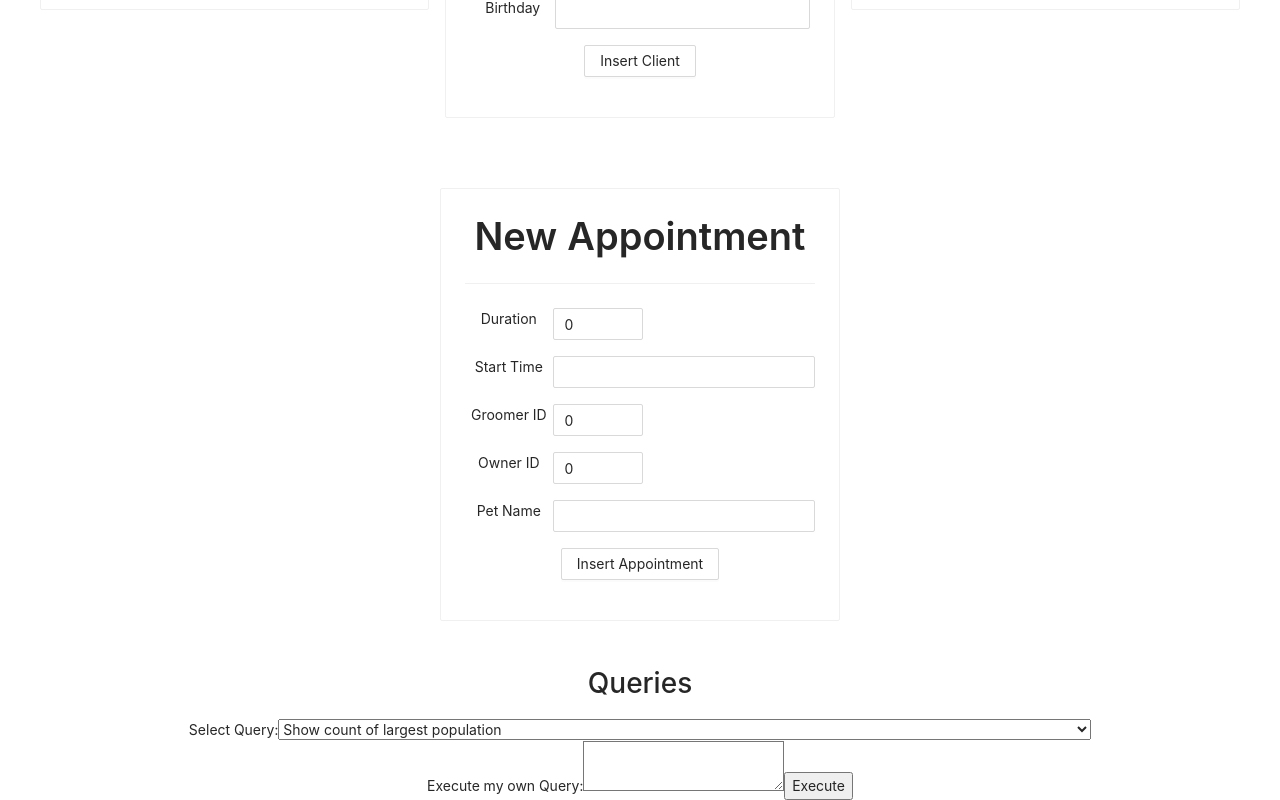
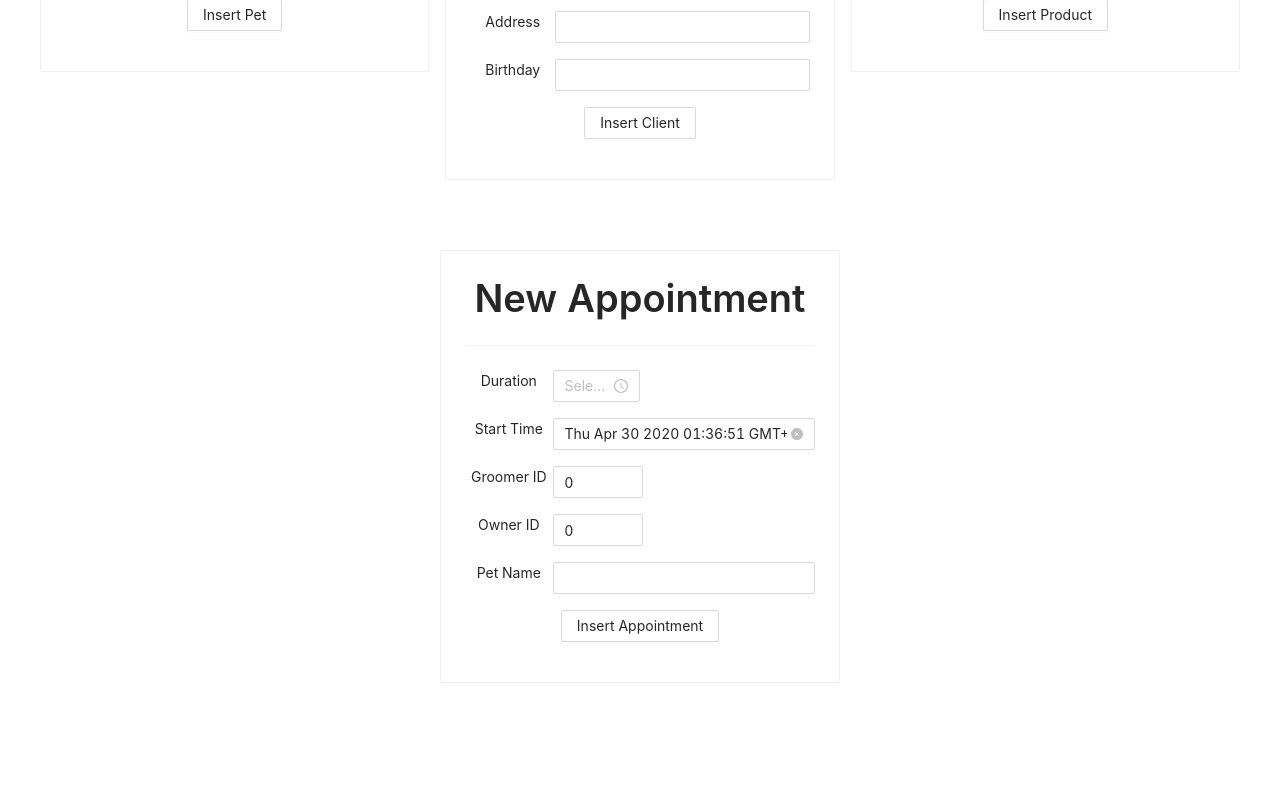
Before and after one commit to almadireddy/petCompany, a React (Create React App) app in the folder pet-front-end/: page / in a window 1280 px wide. Shown: the part 416-1216 px from the top of the page. After the commit the page ends 1159 px from the top, so only its background shows below. Built offline with nearby package versions, Linux system fonts and the light colour scheme.

Commit message:
stylized query selector

```diff
--- a/pet-front-end/src/App.js
+++ b/pet-front-end/src/App.js
@@ -7,18 +7,22 @@ import ProductInserter from './components/productInserter';
 import ClientInserter from './components/clientInserter';
 import Selector from './components/selector';
 import { Card, Col, Row } from 'antd';
+import { Tabs } from 'antd';
+
 import 'antd/es/card/style/css';
 import 'antd/es/col/style/css';
 import 'antd/es/row/style/css';
 import 'antd/dist/antd.css';
 
-
+const {TabPane} = Tabs;
 
 //console.log(PetInserter)
 
 function App() {
   return (
     <div className='App'>
+      <Tabs>
+        <TabPane tab="INSERT" key="1">
       <div style={{'padding': '30px', 'margin': '10px'}}>
       <Row gutter={16}>
         <Col span={8}>
@@ -38,7 +42,7 @@ function App() {
         </Col>
       </Row>
       </div>
-      <div style={{'padding': '30px', 'margin': '10px'}}>
+      <div style={{'padding': '30px', 'margin': '10px', 'marginBottom': '30px'}}>
       <Row>
         <Col offset={8} span={8}>
           <Card hoverable>
@@ -47,7 +51,15 @@ function App() {
         </Col>
       </Row>
       </div>
-      <Selector />
+      </TabPane>
+      <TabPane tab="QUERY" key="2">
+      <Row>
+        <Col span={24}>
+          <Selector />
+        </Col>
+      </Row>
+      </TabPane>
+      </Tabs>
     </div>
   );
 }
--- a/pet-front-end/src/components/appointmentInserter.js
+++ b/pet-front-end/src/components/appointmentInserter.js
@@ -2,11 +2,11 @@ import React from 'react';
 import instance from './utils';
 import { Button, Input, InputNumber } from 'antd';
 import { Typography, Divider } from 'antd';
-
+import { TimePicker } from 'antd';
 import { Col, Row } from 'antd';
 import 'antd/es/col/style/css';
 import 'antd/es/row/style/css';
-
+import 'antd/es/time-picker/style/css';
 import 'antd/es/button/style/css';
 import 'antd/es/input-number/style/css';
 import 'antd/es/input/style/css';
@@ -20,7 +20,7 @@ class AppointmentInserter extends React.Component {
         super(props);
         this.state = {
             duration: 0,
-            start_time: '',
+            start_time: new Date(),
             groomer_ID: 0,
             owner_ID: 0,
             pet: ''
@@ -73,7 +73,7 @@ class AppointmentInserter extends React.Component {
                             <Text>Duration</Text>
                         </Col>
                         <Col span={6}>
-                            <InputNumber name='duration' value={this.state.duration} onChange={this.handleDurationChange}/>
+                            <TimePicker name='duration' value={this.state.duration} onChange={this.handleDurationChange}/>
                         </Col>
                     </Row>
                 </div>
@@ -83,7 +83,7 @@ class AppointmentInserter extends React.Component {
                             <Text>Start Time</Text>
                         </Col>
                         <Col span={18}>
-                            <Input allowClear name='start_time' value={this.state.start_time} onChange={this.handleInputChange} />
+                            <Input defaultValue={Date.now()} allowClear name='start_time' value={this.state.start_time} onChange={this.handleInputChange} />
                         </Col>
                     </Row>
                 </div>
--- a/pet-front-end/src/components/selector.js
+++ b/pet-front-end/src/components/selector.js
@@ -1,6 +1,25 @@
 import React from 'react';
 import instance from './utils';
 import QueryTable from './queryTable';
+import { Card } from 'antd';
+import { Select } from 'antd';
+import { Row, Col, Input } from 'antd';
+import { Typography, Divider } from 'antd';
+import { Button } from 'antd';
+
+import 'antd/es/card/style/css';
+import 'antd/es/row/style/css';
+import 'antd/es/col/style/css';
+import 'antd/es/input/style/css';
+import 'antd/es/typography/style/css';
+import 'antd/es/divider/style/css';
+import 'antd/es/button/style/css';
+import 'antd/es/select/style/css';
+
+
+const { Title, Text } = Typography
+const { Option } = Select
+const { TextArea } = Input
 
 class Selector extends React.Component {
     constructor(props) {
@@ -15,8 +34,8 @@ class Selector extends React.Component {
         this.handleSubmit = this.handleSubmit.bind(this);
     }
 
-    handleChange(event) {
-        this.setState({value: event.target.value});
+    handleChange(x) {
+        this.setState({value: x});
     }
 
     changeQuery(event) {
@@ -27,7 +46,7 @@ class Selector extends React.Component {
         event.preventDefault();
         console.log(this.state);
         let x;
-        if (this.state.query !== '') {
+        if (this.state.value == 5 && this.state.query !== '') {
             x = await instance.get('/query', {
                 params: {
                     value: this.state['query']
@@ -48,35 +67,61 @@ class Selector extends React.Component {
     render() {
         return (
             <div>
-                <h1>
-                    Queries
-                </h1>
-                <form onSubmit={this.handleSubmit}>
-                    <label>
-                        Select Query:
-                        <select value={this.state.value} onChange={this.handleChange}>
-                            <option value='0'>Show count of largest population</option>
-                            <option value='1'>Show a listing of a key entity in the database</option>
-                            <option value='2'>Show a list of entities that must function together
-                            (Show a list of managers and receptionists who work together (JOIN))</option>
-                            <option value='3'>Show the cost of an occurrence, derived
-                            using aggregate functions (Cost to groom a pet)</option>
-                            <option value='4'>Show a schedule for multiple occurrences,
-                            sorted by date and time (today’s appointments)</option>
-                        </select>
-                    </label>
-                    <br />
-                    <label>
-                        Execute my own Query:
-                        <textarea value={this.state.query} onChange={this.changeQuery} />
-                    </label>
-                    <input type='submit' value='Execute' />
-                </form>
-                <div>
-                    {this.state.table && (
-                        <QueryTable table={this.state.table} />
-                    )}
-                </div>
+                <Card>
+                    <Row>
+                        <Col>
+                            <Title>
+                                Queries
+                            </Title>
+                        </Col>
+                    </Row>
+                    <Divider/>
+                    <Row style={{'marginBottom': 15}}>
+                        <Col span={6}>
+                            <Text>
+                                Select Query:
+                            </Text>
+                        </Col>
+                        <Col span={18}>
+                            <Select style={{width: '100%'}} value={this.state.value} onChange={this.handleChange}>
+                            <Option value='0'>Show count of largest population</Option>
+                            <Option value='1'>Show a listing of a key entity in the database</Option>
+                            <Option value='2'>Show a list of entities that must function together
+                            (Show a list of managers and receptionists who work together (JOIN))</Option>
+                            <Option value='3'>Show the cost of an occurrence, derived
+                            using aggregate functions (Cost to groom a pet)</Option>
+                            <Option value='4'>Show a schedule for multiple occurrences,
+                            sorted by date and time (today’s appointments)</Option>
+                            <Option value='5'>Other</Option>
+                            </Select>
+                        </Col>
+                    </Row>
+                    {this.state.value == 5 &&
+                    <Row style={{'marginBottom': 15}}>
+                        <Col offset={5} span={6}>
+                            <Text>
+                                Execute your own Query:
+                            </Text>
+                        </Col>
+                        <Col span={8}>
+                            <TextArea value={this.state.query} onChange={this.changeQuery} />
+                        </Col>
+                    </Row>}
+                    <Row style={{'marginBottom': 15}}>
+                        <Col offset={9} span={6}>
+                            <Button onClick={this.handleSubmit}>
+                                Execute
+                            </Button>
+                        </Col>
+                    </Row>
+                </Card>
+                <Row style={{'marginBottom': 30}}>
+                    <Col offset={6} span={12}>
+                    {this.state.table && (<Card>
+                    <QueryTable table={this.state.table} />
+                </Card>)}
+                    </Col>
+                </Row>
             </div>
         )
     }
```
